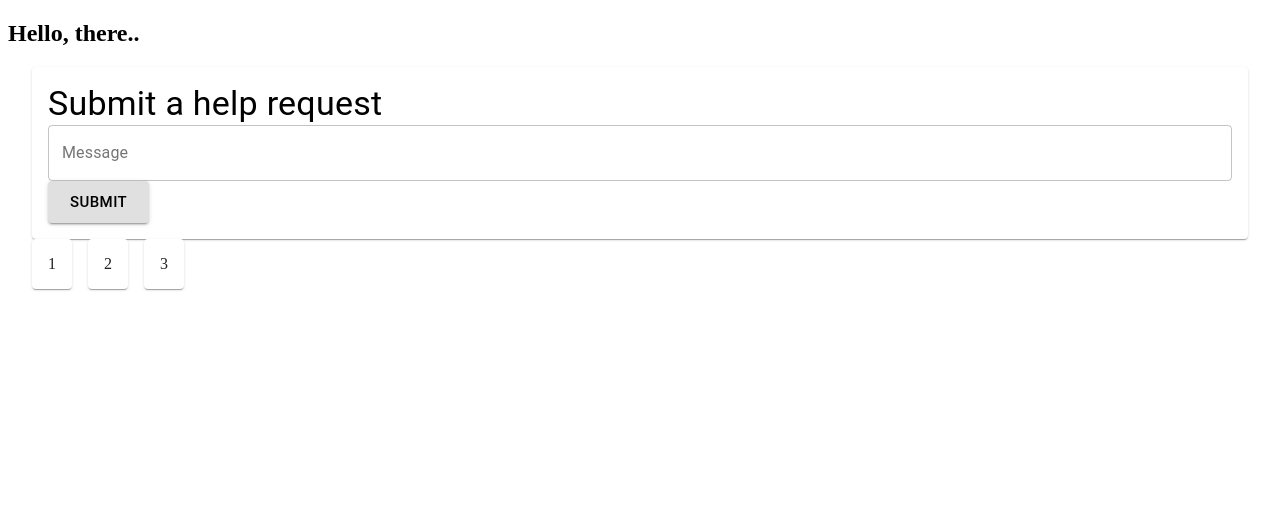
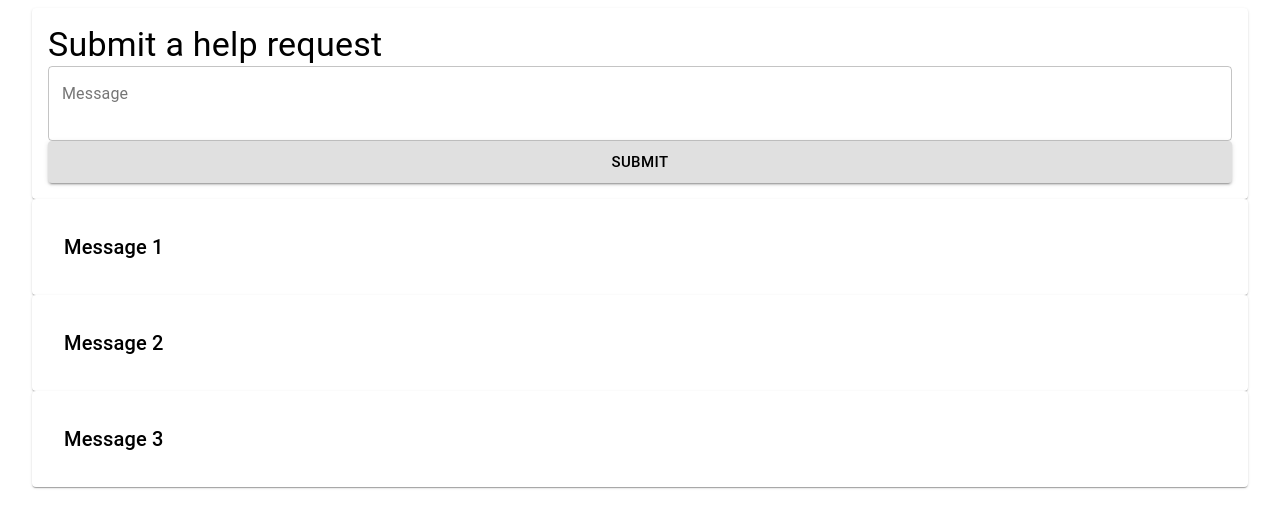
Before and after one commit to mtseveryn/TAGinc-client-portal, a React app: page / in a window 1280 px wide. Shown: the top 528 px of the page. Built offline with nearby package versions, Linux system fonts and the light colour scheme.

Commit message:
minor UI changes

```diff
--- a/client/App.js
+++ b/client/App.js
@@ -4,10 +4,9 @@ import ClientPage from './components/ClientPage/clientPage';
 
 const App = () => {
 	return (
-		<div>
-			<h2>Hello, there..</h2>
+		<>
 			<ClientPage />
-		</div>
+		</>
 	);
 };
 
--- a/client/components/ClientPage/clientPage.jsx
+++ b/client/components/ClientPage/clientPage.jsx
@@ -14,16 +14,26 @@ const GET_PATH = '';
 
 const ClientPage = () => {
 	// todo: declare states
-	const initialState = {
+	const postInitialState = {
 		message: '',
 	};
 
-	const [allData, setAllData] = useState(['1', '2', '3']);
-	const [postData, setPostData] = useState(initialState);
+	const dataInitialState = [
+		{
+			msgId: 1,
+			message:'Message 1',
+		},
+		{message:'Message 2'},
+		{message:'Message 3'}
+	];
+
+	const [allData, setAllData] = useState(dataInitialState);
+	const [postData, setPostData] = useState(postInitialState);
 	const classes = useStyles();
 
 	//todo: helper function to retrieve all data from backend
 	const getData = () => {
+		console.log('render')
 		return;
 		try {
 			// ! check backend routes and then update route here
@@ -55,7 +65,7 @@ const ClientPage = () => {
 
 	return (
 		<>
-			<Container maxWidth='xl'>
+			<Container className={classes.container} maxWidth='lg'>
 				<Paper className={classes.paper}>
 					<form onSubmit={handleSubmit}>
 						<Typography variant='h4'>Submit a help request</Typography>
@@ -65,6 +75,7 @@ const ClientPage = () => {
 							variant='outlined'
 							label='Message'
 							fullWidth
+							multiline rows={2}
 							value={postData.message}
 							onChange={(e) =>
 								setPostData({ ...postData, message: e.target.value })
@@ -74,21 +85,31 @@ const ClientPage = () => {
 							type='submit'
 							variant='contained'
 							size='large'
-							fullwidth='true'
+							fullWidth
 						>
 							Submit
 						</Button>
 					</form>
 				</Paper>
 			</Container>
-			<Container>
-				<Grid container direction='row' spacing={2} fullwidth='true'>
-					{allData.map((el, index) => (
-						<Grid key={index} item>
-							<Paper className={classes.paper}>{el}</Paper>
-						</Grid>
-					))}
-				</Grid>
+			<Container
+				className={classes.container}
+				maxWidth='lg'
+			>
+			{allData.map((el, index) => (
+					<Paper
+						className={classes.paper}
+						key={index}
+					>
+						<Typography
+							variant='h6'
+							className={classes.paper}
+						>
+							{el.message}
+						</Typography>
+					</Paper>
+				))
+			}
 			</Container>
 		</>
 	);
--- a/client/components/ClientPage/styles.js
+++ b/client/components/ClientPage/styles.js
@@ -1,7 +1,11 @@
+import { grey } from '@material-ui/core/colors';
 import { makeStyles } from '@material-ui/core/styles';
 
 export default makeStyles((theme) => ({
 	paper: {
 		padding: theme.spacing(2),
 	},
+	container: {
+
+	},
 }));
```
Also changed, not shown: client/components/Form/Form.js (added, +11 -0 lines), client/components/Header/Header.js (added, +11 -0 lines), client/components/Form/styles.js (added), client/components/Header/styles.js (added), client/components/Tickets/Ticket/Ticket.js (added), client/components/Tickets/Ticket/styles.js (added), client/components/Tickets/Tickets.js (added), client/components/Tickets/styles.js (added), 1 other file (tests, documents, lock files or other folders).
